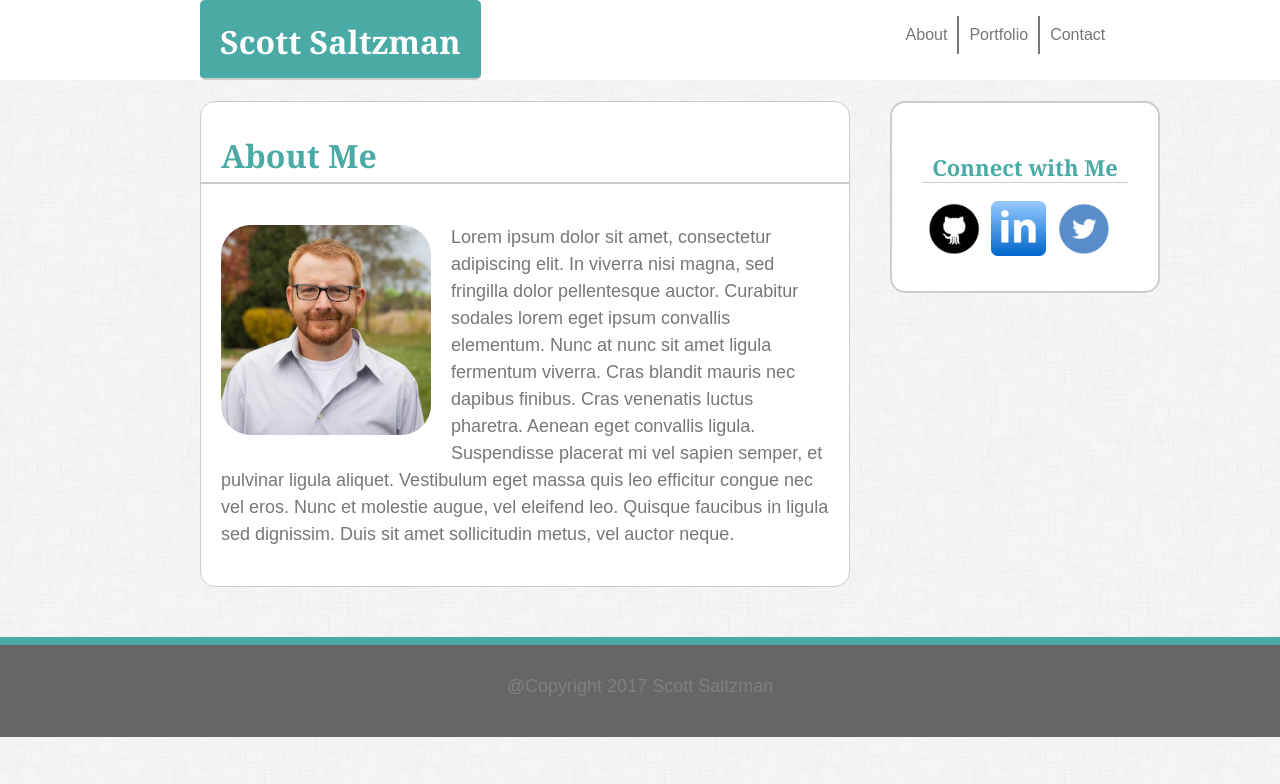
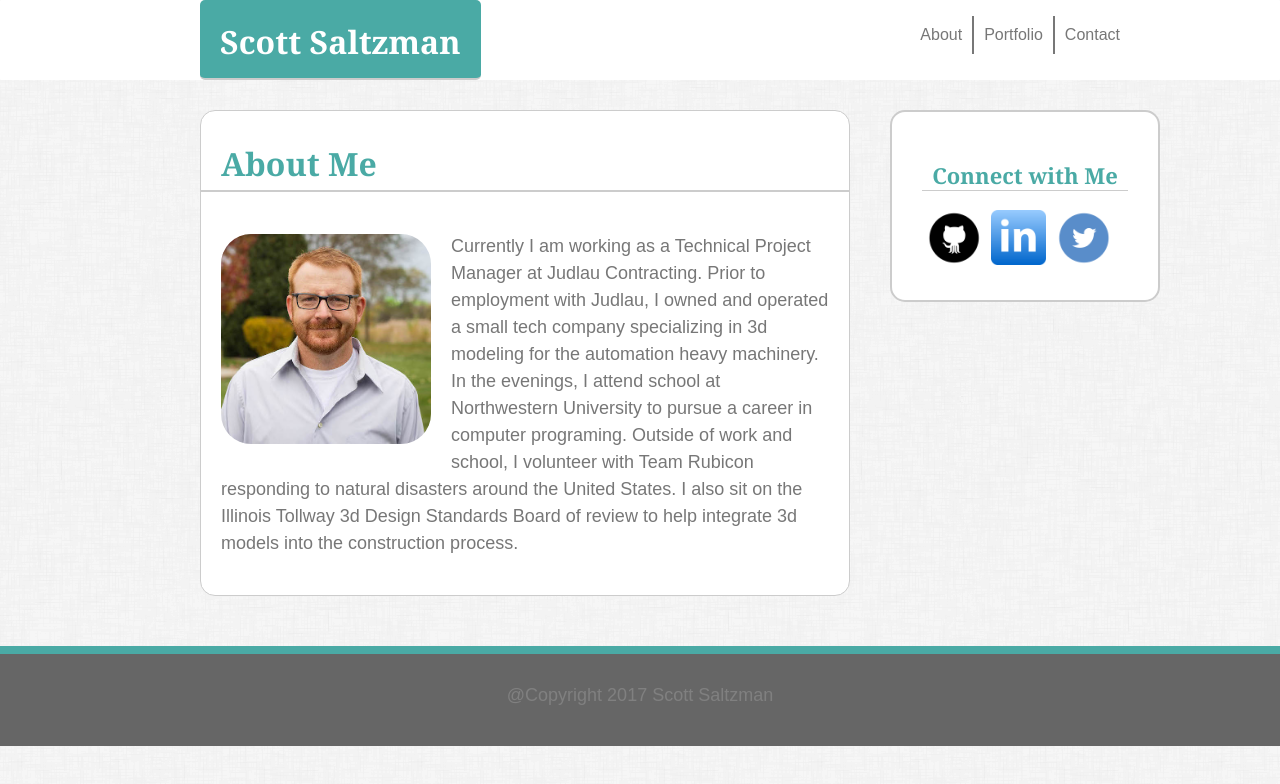
Before and after one commit to Salty923/Basic-Portfolio, a plain HTML site: page index.html in a window 1280 px wide. Drawn offline with Linux system fonts and the light colour scheme.

Commit message:
Fixed Nav Link Locations

```diff
--- a/assets/css/style.css
+++ b/assets/css/style.css
@@ -10,6 +10,8 @@ body{
 	color: #777777;
 	font-family: "Arial", "Helvetica Neue", Helvetica, sans-serif;
 	margin:0;
+	display: flex;
+	flex-direction: column;
 }
 
 li{
@@ -18,7 +20,7 @@ li{
 
 header{
 	height: 80px;
-	margin:0;
+	margin:0px 0px 30px 0px;
 	padding: 0;
 	background-color: #ffffff;
 	border-radius: 1px;
@@ -73,6 +75,10 @@ form{
 	line-height: 2.2em;
 }
 
+.top{
+	width: 1130px;
+}
+
 .clear{
 	clear: both;
 }
@@ -108,10 +114,9 @@ form{
 }
 
 .nav_bar{
-	position: relative;
+	float: right;
 	display: inline-block;
 	vertical-align: middle;
-	margin-left: 375px;
 }
 
 .nav_bar li{
@@ -222,3 +227,7 @@ form{
 	text-align: center;
 	padding-top: 0.5px;
 }
+
+.stick{
+	position: sticky;
+}
--- a/index.html
+++ b/index.html
@@ -9,6 +9,7 @@
 
 <!-- 	Name and Navigation Bar-->
 <header>
+		<div class="top">
 			<h1 id="logo">Scott Saltzman</h1>
 			<nav>
 				<ul class="nav_bar">
@@ -17,6 +18,7 @@
 					<li style="border-left: solid #777777 2px"><a href="contact.html">Contact</a></li>
 				</ul>
 			</nav>
+		</div>
 
 	</header>
 
@@ -33,7 +35,7 @@
 		</div>
 
 		<div class="bio">
-			<p>Lorem ipsum dolor sit amet, consectetur adipiscing elit. In viverra nisi magna, sed fringilla dolor pellentesque auctor. Curabitur sodales lorem eget ipsum convallis elementum. Nunc at nunc sit amet ligula fermentum viverra. Cras blandit mauris nec dapibus finibus. Cras venenatis luctus pharetra. Aenean eget convallis ligula. Suspendisse placerat mi vel sapien semper, et pulvinar ligula aliquet. Vestibulum eget massa quis leo efficitur congue nec vel eros. Nunc et molestie augue, vel eleifend leo. Quisque faucibus in ligula sed dignissim. Duis sit amet sollicitudin metus, vel auctor neque.
+			<p>Currently I am working as a Technical Project Manager at Judlau Contracting.  Prior to employment with Judlau, I owned and operated a small tech company specializing in 3d modeling for the automation heavy machinery.  In the evenings, I attend school at Northwestern University to pursue a career in computer programing. Outside of work and school, I volunteer with Team Rubicon responding to natural disasters around the United States. I also sit on the Illinois Tollway 3d Design Standards Board of review to help integrate 3d models into the construction process.
 			</p>
 		</div>
 	</div>
```
Also changed, not shown: portfolio.html (+1 -1 lines). Lines whose indentation alone changed are shown as unchanged.
